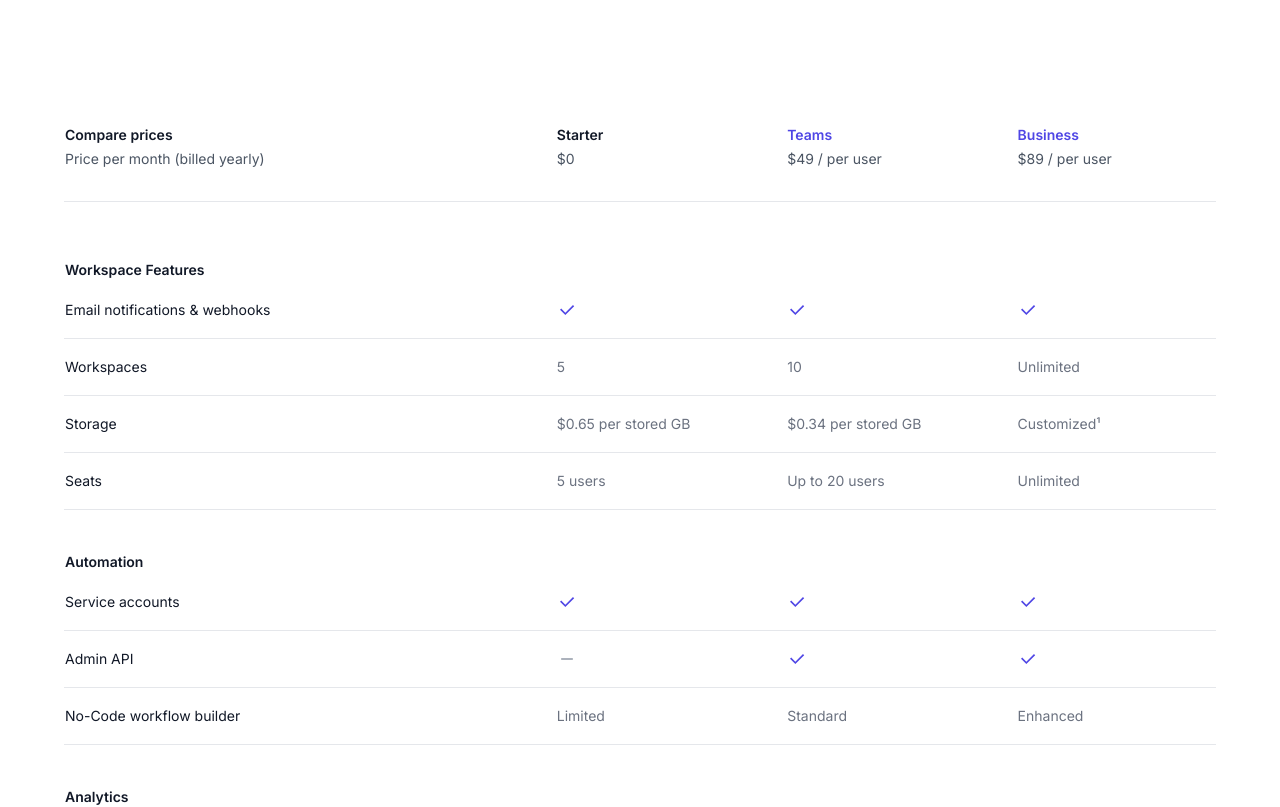
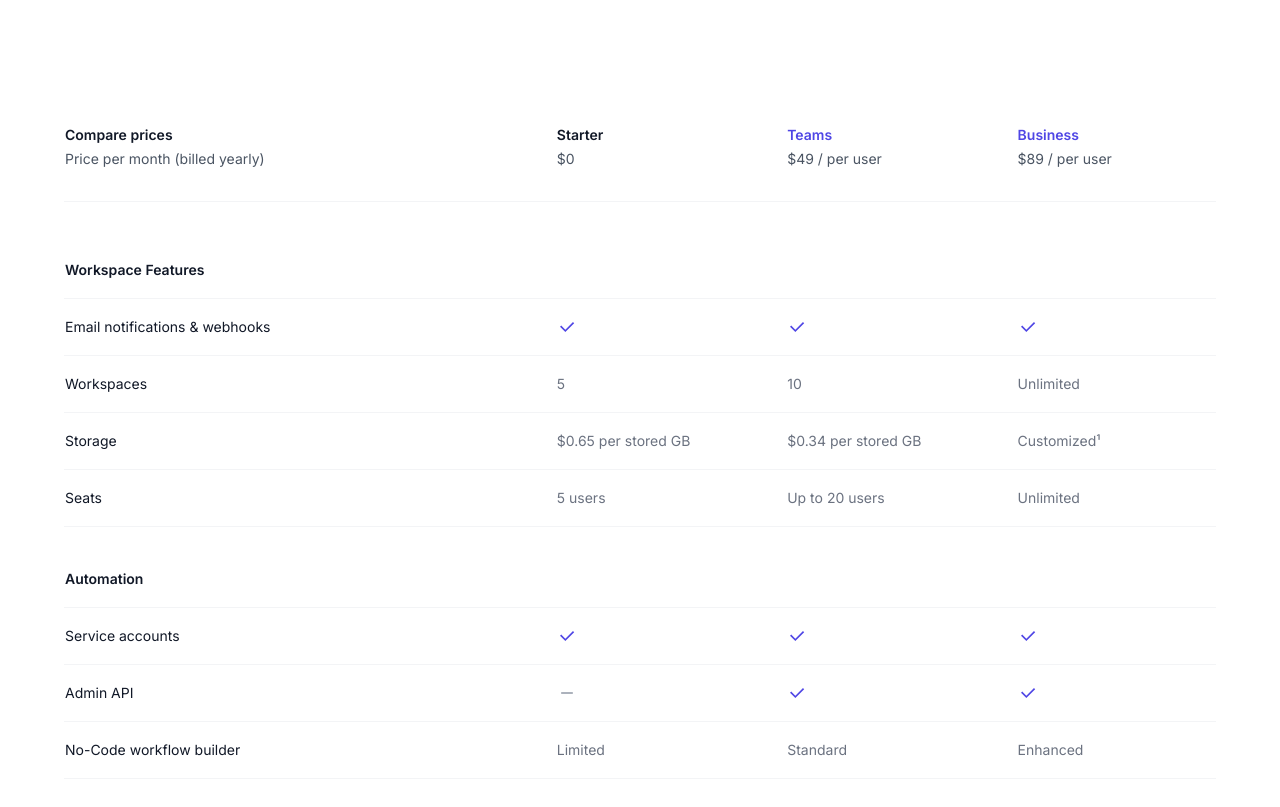
Before and after one commit to tremorlabs/template-database, a Next.js app: page /pricing in a window 1280 px wide. Shown: the part 1440-2247 px from the top of the page. Built offline with nearby package versions, Linux system fonts and the light colour scheme.

Commit message:
update table

```diff
--- a/src/app/pricing/page.tsx
+++ b/src/app/pricing/page.tsx
@@ -400,7 +400,7 @@ export default function Pricing() {
               </colgroup>
               <thead className="sticky top-28">
                 <tr>
-                  <th scope="col" className="pb-8 bg-white border-b">
+                  <th scope="col" className="pb-8 bg-white border-b border-gray-100">
                     <div className="text-sm font-semibold leading-7 text-gray-900">
                       Compare prices
                     </div>
@@ -412,7 +412,7 @@ export default function Pricing() {
                     <th
                       key={plan.name}
                       scope="col"
-                      className="px-6 lg:px-8 pb-8 bg-white border-b"
+                      className="px-6 lg:px-8 pb-8 bg-white border-b border-gray-100"
                     >
                       <div
                         className={cx(
@@ -444,24 +444,24 @@ export default function Pricing() {
                         colSpan={4}
                         className={cx(
                           sectionIdx === 0 ? "pt-14" : "pt-10",
-                          "pb-0 text-sm font-semibold leading-6 text-gray-900"
+                          "text-sm font-semibold leading-6 text-gray-900 border-b border-gray-100 pb-4"
                         )}
                       >
                         {section.name}
                       </th>
                     </tr>
                     {section.features.map((feature) => (
-                      <tr key={feature.name}>
+                      <tr key={feature.name} className="hover:bg-indigo-50/30 transition">
                         <th
                           scope="row"
-                          className="py-4 text-sm font-normal leading-6 text-gray-900 border-b"
+                          className="py-4 text-sm font-normal leading-6 text-gray-900 border-b border-gray-100"
                         >
                           {feature.name}
                         </th>
                         {plans.map((plan) => (
                           <td
                             key={plan.name}
-                            className="px-6 py-4 lg:px-8 border-b"
+                            className="px-6 py-4 lg:px-8 border-b border-gray-100"
                           >
                             {typeof feature.plans[plan.name] === "string" ? (
                               <div className="text-sm leading-6 text-gray-500">
```
